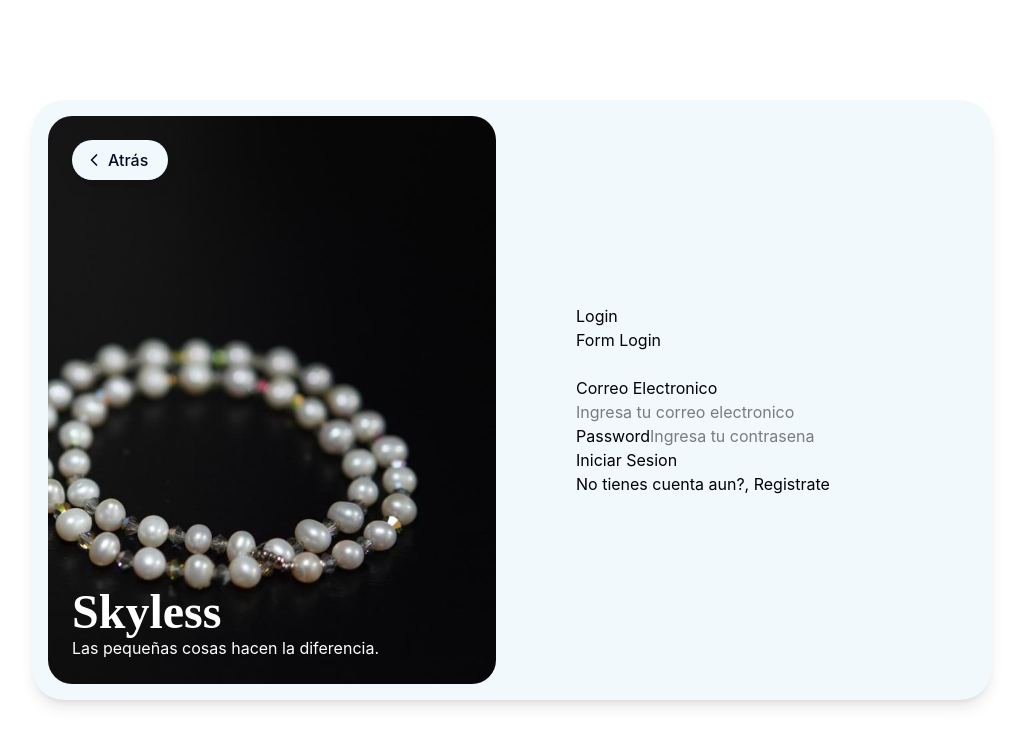
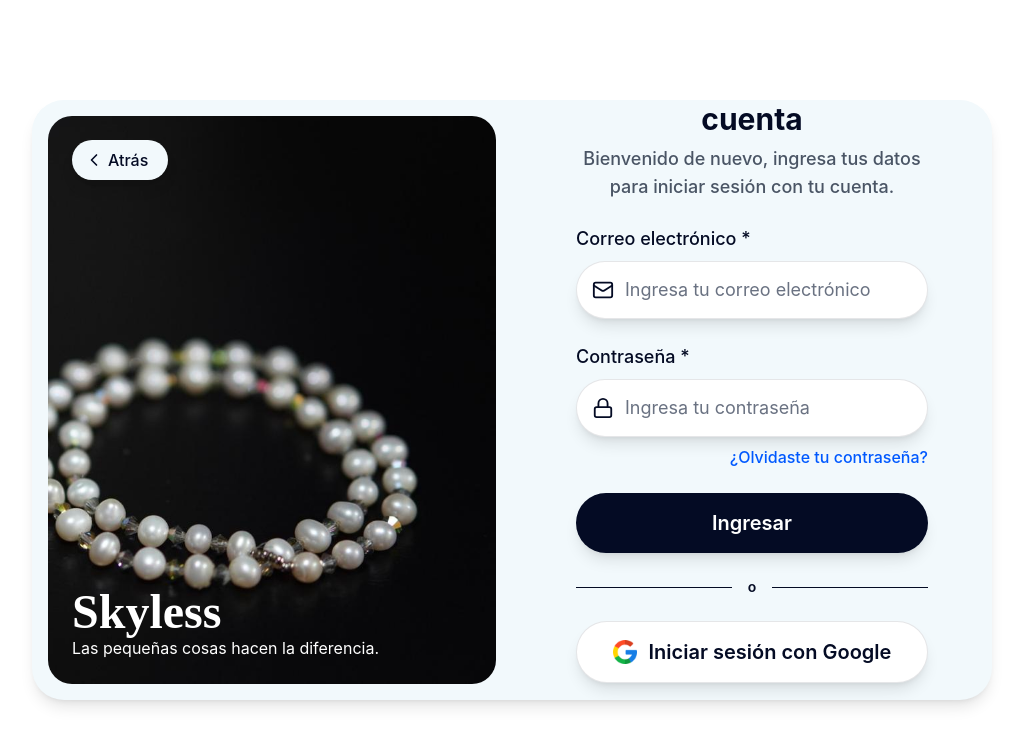
Before and after one commit to DanielLubo/Skyless-FrontEnd, a React (Vite) app: page /login in a window 1280 px wide. Shown: the top 746 px of the page, without its empty margins (128-1151 px from the left). Built offline with nearby package versions, Linux system fonts and the light colour scheme.

Commit message:
style(auth): style LoginForm and LoginPage to match Figma mockup

```diff
--- a/src/features/auth/LoginPage.tsx
+++ b/src/features/auth/LoginPage.tsx
@@ -1,12 +1,16 @@
-import LoginForm from "./forms/LoginForm";
-import { Link } from "react-router";
+import LoginForm from './forms/LoginForm';
+import { Link } from 'react-router';
 
 const LoginPage = () => {
     return (
-        <div>
-            <h1>Login</h1>
-            <LoginForm/>
-            <p>No tienes cuenta aun?, <Link to="/register">Registrate</Link> </p>
+        <div className="flex flex-col gap-6">
+            <LoginForm />
+            <p className="text-center text-lg font-semibold text-brand-dark">
+                ¿No tienes cuenta?{' '}
+                <Link to="/register" className="text-brand-primary">
+                    Regístrate
+                </Link>
+            </p>
         </div>
     );
 };
--- a/src/features/auth/forms/LoginForm.tsx
+++ b/src/features/auth/forms/LoginForm.tsx
@@ -4,6 +4,8 @@ import { loginSchema } from '../schemas/login.schema';
 import { zodResolver } from '@hookform/resolvers/zod';
 import { useAuth } from '../../../store/auth/useAuth';
 import { z } from 'zod';
+import { Mail, Lock } from 'lucide-react';
+import googleIcon from '../../../assets/google.png';
 
 type LoginFormValues = z.infer<typeof loginSchema>;
 
@@ -26,28 +28,101 @@ const LoginForm = () => {
     };
 
     return (
-        <div>
-            <form onSubmit={handleSubmit(onSubmit)}>
-                <h1>Form Login</h1> <br />
-                <label htmlFor="">Correo Electronico</label>
+        <form onSubmit={handleSubmit(onSubmit)} className="flex flex-col gap-6">
+            <header className="text-center">
+                <h1 className="text-3xl font-bold text-brand-dark">
+                    Inicia sesión con tu cuenta
+                </h1>
+                <p className="mt-2 text-lg font-medium text-gray-600">
+                    Bienvenido de nuevo, ingresa tus datos para iniciar sesión
+                    con tu cuenta.
+                </p>
+            </header>
+
+            <div className="flex flex-col gap-2">
+                <label
+                    htmlFor="email"
+                    className="text-lg font-medium text-brand-dark"
+                >
+                    Correo electrónico *
+                </label>
+                <div className="relative">
+                    <Mail
+                        size={22}
+                        className="absolute left-4 top-1/2 -translate-y-1/2 text-brand-dark"
+                    />
                     <input
+                        id="email"
                         {...register('email')}
                         type="email"
-                    placeholder="Ingresa tu correo electronico"
+                        placeholder="Ingresa tu correo electrónico"
+                        className="w-full py-3.5 pl-12 pr-4 text-lg bg-white rounded-full shadow-lg border border-brand-dark/10 placeholder:text-gray-500 focus:outline-none focus:ring-2 focus:ring-brand-primary"
                     />
-                {errors.email && <p>{errors.email.message}</p>}
-                <br />
-                <label htmlFor="">Password</label>
+                </div>
+                {errors.email && (
+                    <p className="text-sm text-red-600">
+                        {errors.email.message}
+                    </p>
+                )}
+            </div>
+
+            <div className="flex flex-col gap-2">
+                <label
+                    htmlFor="password"
+                    className="text-lg font-medium text-brand-dark"
+                >
+                    Contraseña *
+                </label>
+                <div className="relative">
+                    <Lock
+                        size={22}
+                        className="absolute left-4 top-1/2 -translate-y-1/2 text-brand-dark"
+                    />
                     <input
+                        id="password"
                         {...register('password')}
                         type="password"
-                    placeholder="Ingresa tu contrasena"
+                        placeholder="Ingresa tu contraseña"
+                        className="w-full py-3.5 pl-12 pr-4 text-lg bg-white rounded-full shadow-lg border border-brand-dark/10 placeholder:text-gray-500 focus:outline-none focus:ring-2 focus:ring-brand-primary"
                     />
-                {errors.password && <p>{errors.password.message}</p>}
-                {messageError && <p>{messageError}</p>}
-                <button type="submit">Iniciar Sesion</button>
+                </div>
+                {errors.password && (
+                    <p className="text-sm text-red-600">
+                        {errors.password.message}
+                    </p>
+                )}
+                <a href="#" className="self-end font-medium text-brand-primary">
+                    ¿Olvidaste tu contraseña?
+                </a>
+            </div>
+
+            {messageError && (
+                <p className="text-sm text-center text-red-600">
+                    {messageError}
+                </p>
+            )}
+
+            <button
+                type="submit"
+                className="w-full py-4 text-xl font-semibold text-white bg-brand-dark rounded-full shadow-lg cursor-pointer"
+            >
+                Ingresar
+            </button>
+
+            <div className="flex items-center gap-4">
+                <span className="h-px flex-1 bg-brand-dark" />
+                <span className="text-sm font-semibold text-brand-dark">o</span>
+                <span className="h-px flex-1 bg-brand-dark" />
+            </div>
+
+            <button
+                type="button"
+                className="flex items-center justify-center gap-3 w-full py-4 text-xl font-semibold text-brand-dark bg-white rounded-full shadow-lg border border-brand-dark/10 cursor-pointer"
+            >
+                <img src={googleIcon} alt="" className="size-6" />
+                Iniciar sesión con Google
+            </button>
         </form>
-        </div>
     );
 };
 
```
Also changed, not shown: src/assets/google.png (added). Lines whose indentation alone changed are shown as unchanged.
